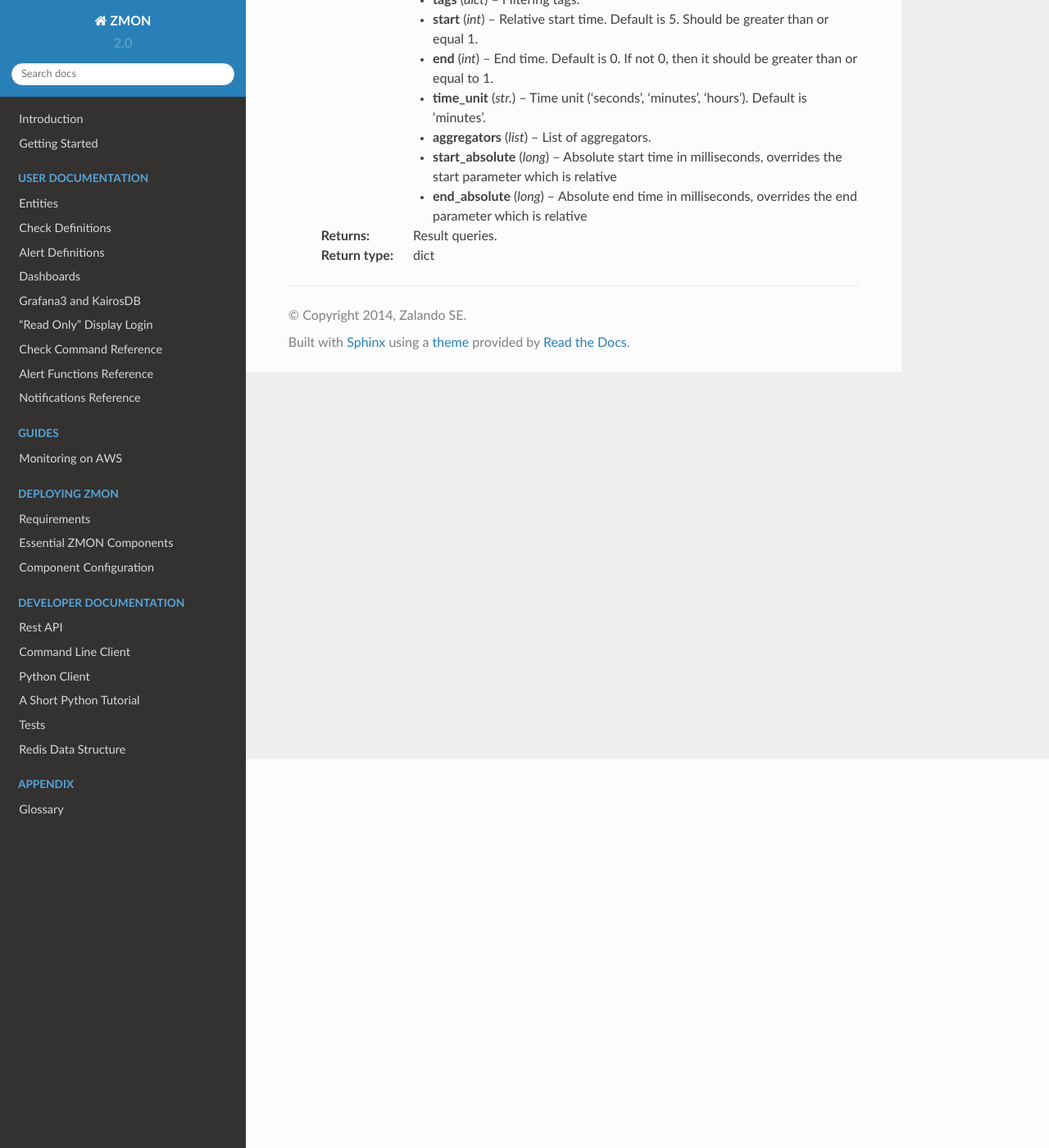
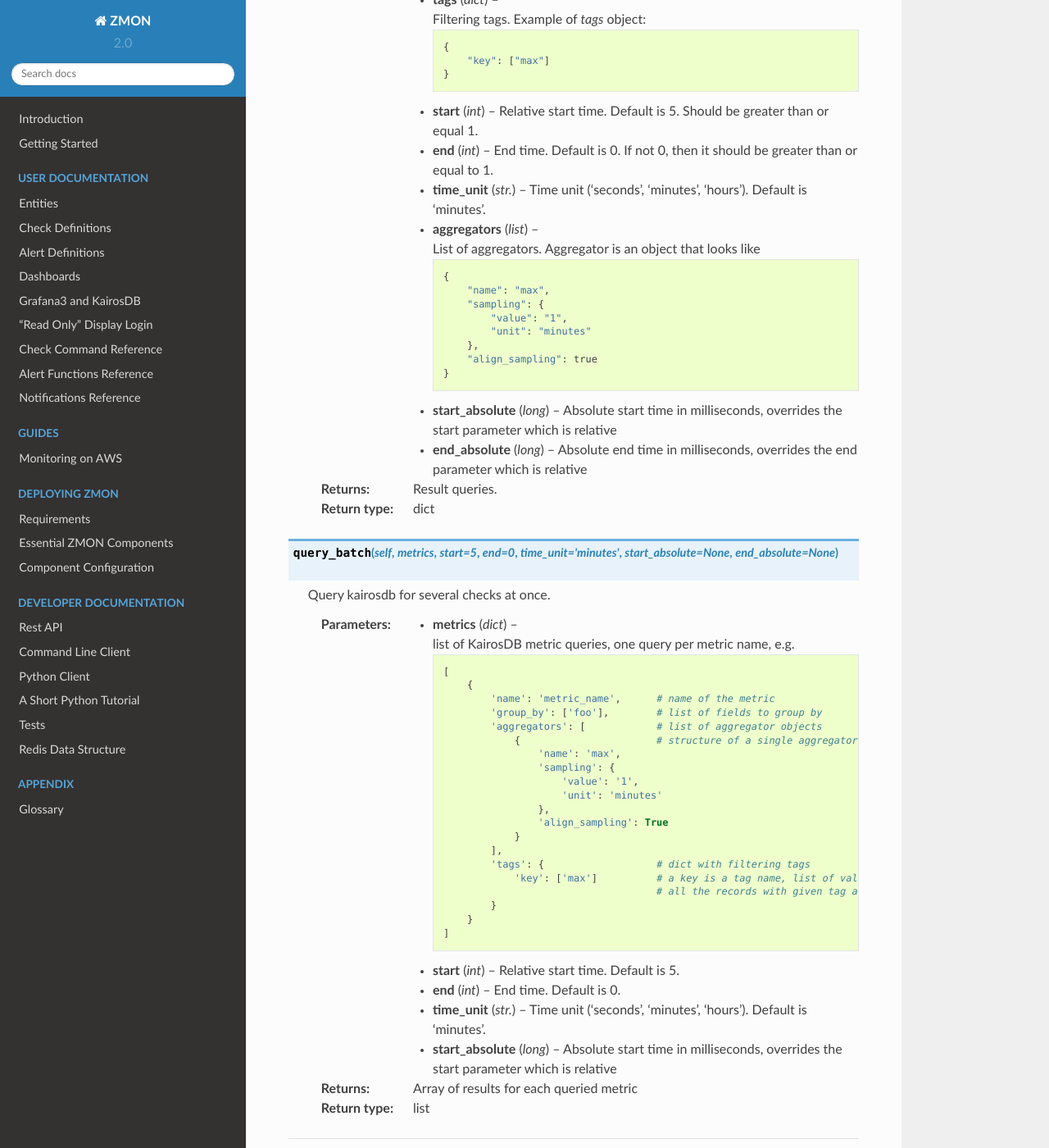
Before and after one commit to zalando-zmon/zmon-docs, a Sphinx documentation site: the page built from docs/user/check-ref/kairosdb_wrapper.rst, in a window 1280 px wide and 1400 px high, scrolled down 474 px. Shown: the whole window at 82% size. Built offline with Sphinx 7.4.7 and the Read the Docs theme 2.0.0, drawn with Linux system fonts in a browser that asks for light colours.

Commit message:
add docs for kairosdb().query_batch()
see github.com/zalando-zmon/zmon-worker/pull/311

```diff
--- a/docs/user/check-ref/kairosdb_wrapper.rst
+++ b/docs/user/check-ref/kairosdb_wrapper.rst
@@ -22,7 +22,14 @@ Methods of KairosDB
     :param group_by: List of fields to group by.
     :type group_by: list
 
-    :param tags: Filtering tags.
+    :param tags: Filtering tags. Example of `tags` object:
+
+        .. code-block:: python
+
+            {
+                "key": ["max"]
+            }
+
     :type tags: dict
 
     :param start: Relative start time. Default is 5. Should be greater than or equal 1.
@@ -34,7 +41,19 @@ Methods of KairosDB
     :param time_unit: Time unit ('seconds', 'minutes', 'hours'). Default is 'minutes'.
     :type time_unit: str.
 
-    :param aggregators: List of aggregators.
+    :param aggregators: List of aggregators. Aggregator is an object that looks like
+
+        .. code-block:: python
+
+            {
+                "name": "max",
+                "sampling": {
+                    "value": "1",
+                    "unit": "minutes"
+                },
+                "align_sampling": true
+            }
+
     :type aggregators: list
 
     :param start_absolute: Absolute start time in milliseconds, overrides the start parameter which is relative
@@ -45,3 +64,50 @@ Methods of KairosDB
 
     :return: Result queries.
     :rtype: dict
+
+
+.. py:function:: query_batch(self, metrics, start=5, end=0, time_unit='minutes', start_absolute=None, end_absolute=None)
+
+    Query kairosdb for several checks at once.
+
+    :param metrics: list of KairosDB metric queries, one query per metric name, e.g.
+
+        .. code-block:: python
+
+            [
+                {
+                    'name': 'metric_name',      # name of the metric
+                    'group_by': ['foo'],        # list of fields to group by
+                    'aggregators': [            # list of aggregator objects
+                        {                       # structure of a single aggregator
+                            'name': 'max',
+                            'sampling': {
+                                'value': '1',
+                                'unit': 'minutes'
+                            },
+                            'align_sampling': True
+                        }
+                    ],
+                    'tags': {                   # dict with filtering tags
+                        'key': ['max']          # a key is a tag name, list of values is used to filter
+                                                # all the records with given tag and given values
+                    }
+                }
+            ]
+
+    :type metrics: dict
+
+    :param start: Relative start time. Default is 5.
+    :type start: int
+
+    :param end: End time. Default is 0.
+    :type end: int
+
+    :param time_unit: Time unit ('seconds', 'minutes', 'hours'). Default is 'minutes'.
+    :type time_unit: str.
+
+    :param start_absolute: Absolute start time in milliseconds, overrides the start parameter which is relative
+    :type start_absolute: long
+
+    :return: Array of results for each queried metric
+    :rtype: list
```
